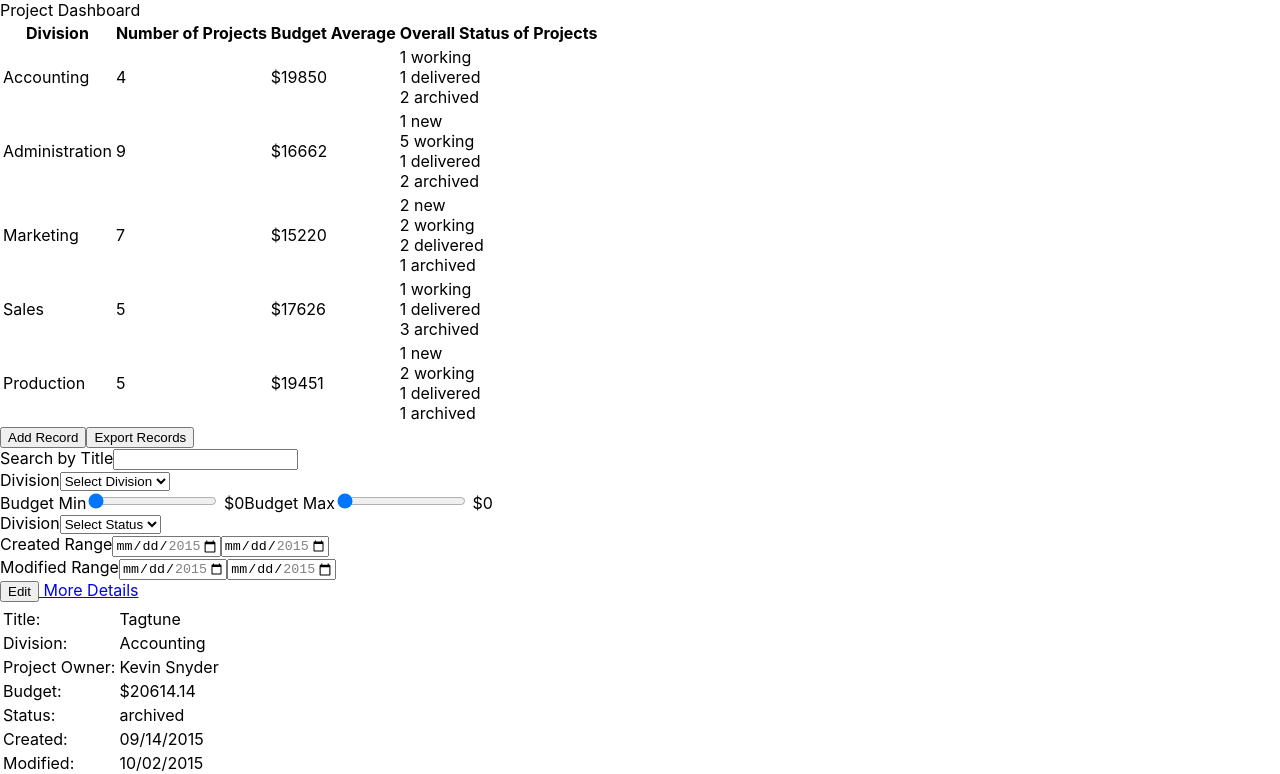
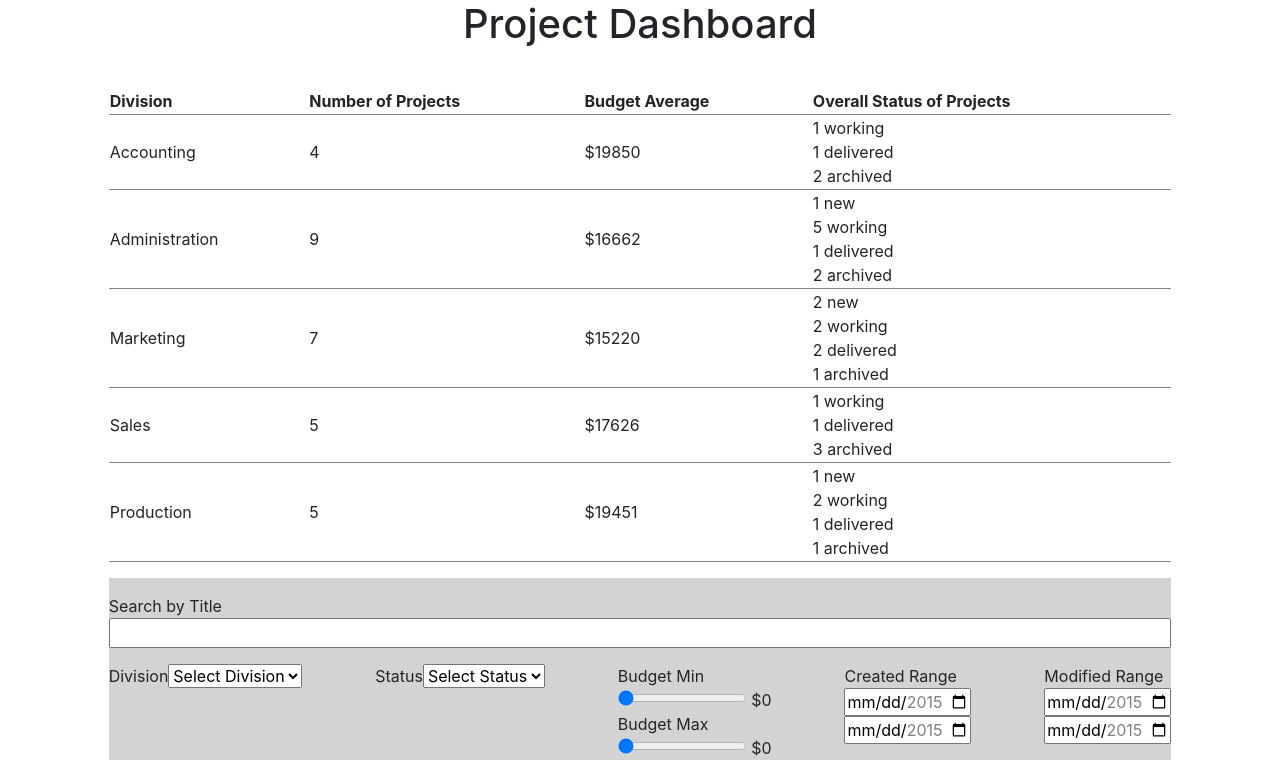
Before and after one commit to ivoryblakk/ProjectDesktop, a React (Create React App) app: page / in a window 1280 px wide. Shown: the top 774 px of the page. Built offline with nearby package versions, Linux system fonts and the light colour scheme.

Commit message:
Inline styles

```diff
--- a/public/index.html
+++ b/public/index.html
@@ -8,6 +8,7 @@
       name="Project Dashboard"
       content=" Rail19 Project Dashboard"
     />
+    <link href="https://cdn.jsdelivr.net/npm/bootstrap@5.1.3/dist/css/bootstrap.min.css" rel="stylesheet" integrity="sha384-1BmE4kWBq78iYhFldvKuhfTAU6auU8tT94WrHftjDbrCEXSU1oBoqyl2QvZ6jIW3" crossorigin="anonymous">
     <title>Project Dashboard</title>
   </head>
   <body>
--- a/src/App.tsx
+++ b/src/App.tsx
@@ -4,8 +4,8 @@ import  Dashboard from './components/Dashboard';
 function App() {
   return (
     <div className="App">
-      <header className="header">
-      <nav> Project Dashboard</nav>
+      <header className="header" style={{textAlign: 'center'}}>
+      <nav> <h1> Project Dashboard </h1></nav>
       </header>
       <main>
       <Dashboard />
--- a/src/components/Dashboard.tsx
+++ b/src/components/Dashboard.tsx
@@ -26,15 +26,19 @@ const Dashboard: React.FC = () => {
     return (loading) ?
         <div>Loading ...</div>
         :
-        (<>
-            <section className="table">
+        (<div className="row">
+              <div className="col"/>
+              <div className="col-10">
+            <section className="table" style={{ paddingTop:'2rem'}}>
                 <SummaryTable />
             </section>
           {showUpdated  && <div> Record updated! </div>}
             <section className="records">
                 <DisplayRecords  updateRecord={updateRecord} />
             </section>
-        </>);
+            </div>
+            <div className="col"/>
+        </div>);
 }
 
 export default Dashboard
--- a/src/components/DisplayRecords.tsx
+++ b/src/components/DisplayRecords.tsx
@@ -40,9 +40,11 @@ const DisplayRecords: React.FC<Props> = ({ updateRecord }) => {
         })
 
         return (<div className="slidecontainer">
-            <label htmlFor="budgetMin">Budget Min</label>
+
+            <label htmlFor="budgetMin">Budget Min</label> <br/>
             <input type="range" min="0" max={Math.max(...budgets) - 1} value={budgetMin} className="slider" name="budgetMin" onChange={(e) => setBudgetMin(Number(e.target.value))} /> ${budgetMin}
-            <label htmlFor="budgetMax">Budget Max</label>
+            <br/>
+            <label htmlFor="budgetMax">Budget Max</label> <br/>
             <input type="range" min={budgetMin} max={Math.max(...budgets)} value={budgetMax} className="slider" name="budgetMax" onChange={(e) => setBudgetMax(Number(e.target.value))} /> ${budgetMax}
         </div>);
 
@@ -50,7 +52,7 @@ const DisplayRecords: React.FC<Props> = ({ updateRecord }) => {
 
     const statusFilter = () => {
         return (<>
-            <label htmlFor="status">Division</label>
+            <label htmlFor="status">Status</label>
             <select onChange={(e) => setProjectStatus(e.target.value)} value={projectStatus} name="status">
                 <option value=''> Select Status</option>
                 <option value='new'>New</option>
@@ -64,8 +66,9 @@ const DisplayRecords: React.FC<Props> = ({ updateRecord }) => {
 
     const createdFilter = () => {
         return (<div className="datePicker">
-            <label htmlFor="created">Created Range</label>
+            <label htmlFor="created">Created Range</label> <br/>
             <input type="date" value={createdMin} min="2015-01-01" max="2015-12-31" name="created" onChange={(e) => setCreatedMin(e.target.value)} />
+            <br/>
             <input type="date" value={createdMax} min="2015-01-01" max="2015-12-31" name="created" onChange={(e) => setCreatedMax(e.target.value)} />
         </div>)
 
@@ -74,15 +77,17 @@ const DisplayRecords: React.FC<Props> = ({ updateRecord }) => {
     const modifiedFilter = () => {
         return (<div className="datePicker">
             <label htmlFor="modified">Modified Range</label>
+            <br/>
             <input type="date" value={modifiedMin} min="2015-01-01" max="2015-12-31" name="modified" onChange={(e) => setModifiedMin(e.target.value)} />
+            <br/>
             <input type="date" value={modifiedMax} min="2015-01-01" max="2015-12-31" name="modified" onChange={(e) => setModifiedMax(e.target.value)} />
         </div>)
     }
 
     const titleSearch = () => {
-        return (<><label htmlFor="title">Search by Title</label>
-            <input name='title' type='text' value={title} onChange={(e) => setTitle(e.target.value)} />
-        </>)
+        return (<div style={ {paddingTop:'1rem'}}><label htmlFor="title">Search by Title</label>
+            <input style={{width: '100%'}} name='title' type='text' value={title} onChange={(e) => setTitle(e.target.value)} />
+        </div>)
     }
 
 
@@ -139,25 +144,33 @@ const DisplayRecords: React.FC<Props> = ({ updateRecord }) => {
     }
 
     const searchFilterBar = () => {
-        return (<>
-            <div>
-                {titleSearch()}
+        return (
+            <>
+            {titleSearch()}
+            <div style={{display:'flex', justifyContent:'space-between', paddingTop:'1rem'}}>
+
+              <div>  {divisionFilter()}   </div>
+              <div>     {statusFilter()}</div>
+
+                <div>
+                {budgetFilter()}
+                </div>
+                <div>
+                {createdFilter()}
+                </div>
+                <div>
+                {modifiedFilter()}
+                </div>
             </div>
-            <div>
-                {divisionFilter()}
-                {budgetFilter()}
-                {statusFilter()}
-                {createdFilter()}
-                {modifiedFilter()}
-            </div>
-        </>)
+            </>
+      )
     }
 
     return (
 
         <div>
-            <div className="export">  <button>Add Record</button><button>Export Records</button></div>
-            <div className="searchBar"> {searchFilterBar()}</div>
+            <div className="searchBar" style={{backgroundColor:'lightGrey'}}> {searchFilterBar()}</div>
+            <div className="export" style={{display:'flex', justifyContent:'end', paddingTop:'1rem'}}>  <button>Add Record</button><button>Export Records</button></div>
             {filtered.length === 0 ? <span> No Records Match the Search Criteria</span> : filtered.map((record, index) => <RecordComponent key={record.title + index} record={record} updateRecord={updateRecord} index={index} />)}
         </div>);
 }
--- a/src/components/RecordComponent.tsx
+++ b/src/components/RecordComponent.tsx
@@ -17,11 +17,14 @@ const RecordComponent: React.FC<Props> = ({ record, updateRecord,index }) => {
         setEditRecord(!editRecord)
     }
 
-    return (<div className="record">
-
+    return (<div className="record" style={{padding:'2rem',borderStyle: 'solid', borderRadius:'10px', borderWidth:'1px', marginTop:'2rem'}}>
+<div style={{display:'flex', justifyContent:'space-between' }}>
+    <h1>{record.title} </h1>
+    <span>
         <button onClick={() => handleEditRecord(record)}> {editRecord ? 'Update' : 'Edit'} </button>
-        <a href={`https://locahost:3000/${record.title}`}> More Details </a>
-        <table>
+        <a href={`https://locahost:3000/${record.title}`}> More Details </a> </span>
+        </div>
+        <table style={{width:'20%'}}>
             <thead>
                 <tr>
                     <th></th>
@@ -30,10 +33,6 @@ const RecordComponent: React.FC<Props> = ({ record, updateRecord,index }) => {
                 </tr>
             </thead>
             <tbody>
-                <tr>
-                    <td>Title: </td>
-                    <td>{record.title} </td>
-                </tr>
                 <tr>
                     <td>Division:</td>
                     <td>{record.division} </td>
--- a/src/components/Table.tsx
+++ b/src/components/Table.tsx
@@ -81,7 +81,7 @@ const SummaryTable: React.FC = () => {
 	}, [tableRows]);
 
 	return (
-		<table>
+		<table style={{width:'100%'}}>
 			<thead>
 				<tr>
 					<th>Division </th>
```
